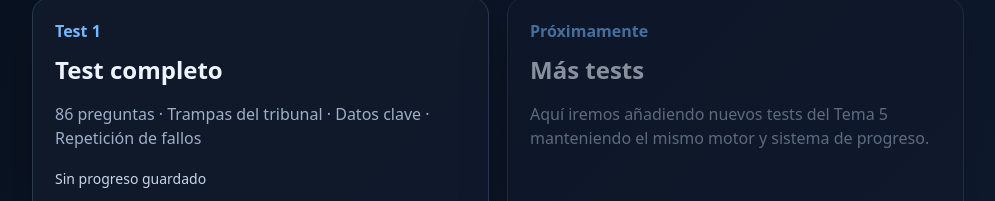
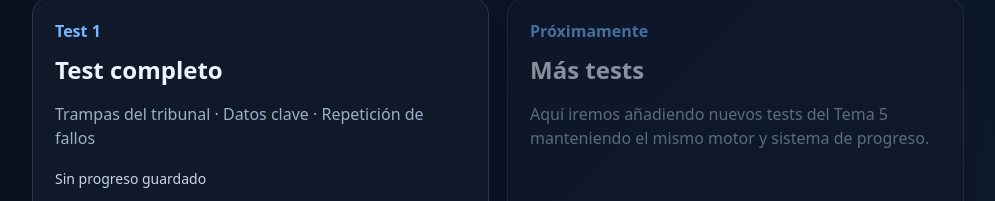
Before and after one commit to rusueru/tests_policia, a plain HTML site: page temas/TEMA05/index.html in a window 1280 px wide. Shown: the part 255-456 px from the top of the page, without its empty margins (142-1137 px from the left). Drawn offline with Linux system fonts and the light colour scheme.

Commit message:
Update index.html

```diff
--- a/temas/TEMA05/index.html
+++ b/temas/TEMA05/index.html
@@ -10,7 +10,7 @@
 <section class="topic-grid">
 <article class="topic-card"><div class="topic-number">Test 1</div>
 <h2>Test completo</h2>
-<p>86 preguntas · Trampas del tribunal · Datos clave · Repetición de fallos</p>
+<p>Trampas del tribunal · Datos clave · Repetición de fallos</p>
 <div class="topic-progress" id="test01-progress">Sin progreso guardado</div>
 <a class="primary-link" href="../../test.html?tema=05&test=01">Entrar al test</a></article>
 <article class="topic-card disabled-card"><div class="topic-number">Próximamente</div><h2>Más tests</h2>
```
